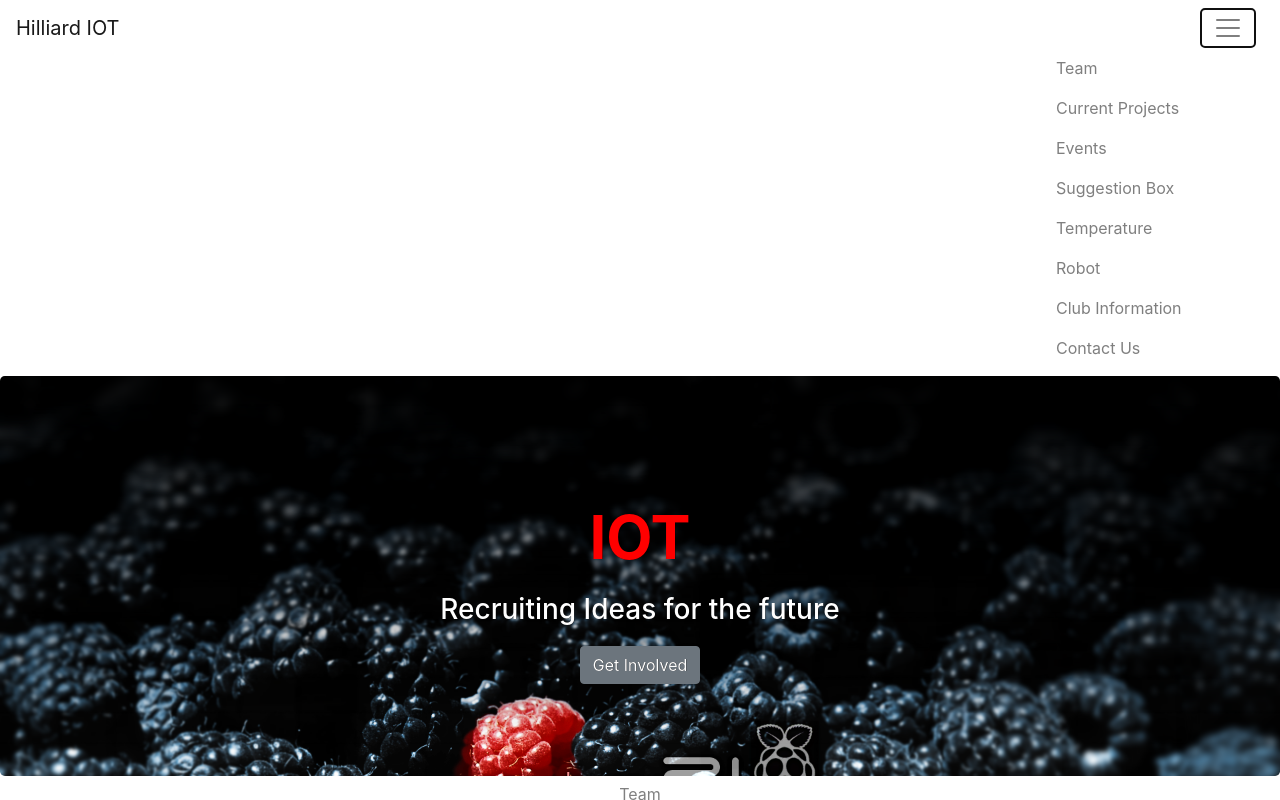
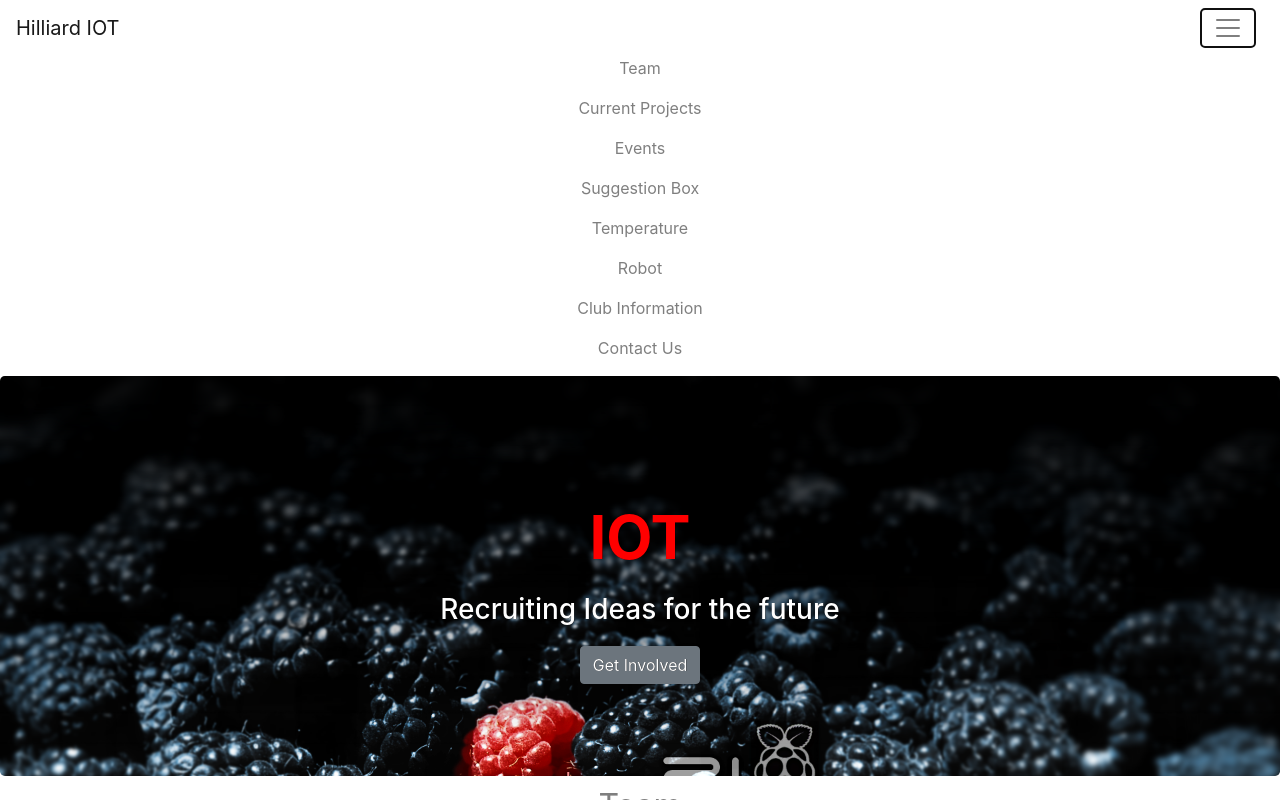
Before and after one commit to nphilli3/reactIOT, a React (Create React App) app: page / in a window 1280 px wide. Both pictures are taken after a click on the button 1228 px from the left and 28 px from the top of the page. Shown: the top 800 px of the page. Built offline with nearby package versions, Linux system fonts and the light colour scheme.

Commit message:
added some styling

```diff
--- a/src/App.js
+++ b/src/App.js
@@ -9,6 +9,7 @@ import Footer from './Components/footer'
 import MyCard from './Components/card'
 import Teambuilder from './Components/teambuilder'
 import Teamdropdown from './Components/teamdropdown'
+
 
 import './App.css'
 
--- a/src/Components/dropdown.js
+++ b/src/Components/dropdown.js
@@ -27,49 +27,41 @@ render(){
           <NavbarBrand href="/" className="mr-m2">Hilliard IOT</NavbarBrand>
           <NavbarToggler onClick={this.toggleNavbar} className="mr-2" />
           <Collapse isOpen={!this.state.collapsed} navbar>
-            <Nav navbar className="mr-m2 ">
-            <Col sm={{ size: 2, order: 0, offset: 10 }}>
-            <Row>
-              <NavItem>
+            <Nav navbar>
+
+              <NavItem id='navitem'>
                 <NavLink  href="">Team</NavLink>
               </NavItem>
-            </Row>
-            <Row>
-              <NavItem>
+
+
+              <NavItem id='navitem'>
                 <NavLink href="">Current Projects</NavLink>
               </NavItem>
-            </Row>
-            <Row>
-              <NavItem>
+
+              <NavItem id='navitem'>
                 <NavLink href="">Events</NavLink>
               </NavItem>
-            </Row>
-            <Row>
-              <NavItem>
+
+              <NavItem id='navitem'>
                 <NavLink href="">Suggestion Box</NavLink>
               </NavItem>
-            </Row>
-            <Row>
-              <NavItem>
+
+              <NavItem id='navitem'>
                 <NavLink href="">Temperature</NavLink>
               </NavItem>
-            </Row>
-            <Row>
-              <NavItem>
+
+              <NavItem id='navitem'>
                 <NavLink href="">Robot</NavLink>
               </NavItem>
-            </Row>
-            <Row>
-              <NavItem>
+
+              <NavItem id='navitem'>
                 <NavLink href="">Club Information</NavLink>
               </NavItem>
-            </Row>
-            <Row>
-              <NavItem>
+
+              <NavItem id='navitem'>
                 <NavLink href="">Contact Us</NavLink>
               </NavItem>
-            </Row>
-              </Col>
+
             </Nav>
           </Collapse>
         </Navbar>
--- a/src/Components/teamdropdown.js
+++ b/src/Components/teamdropdown.js
@@ -26,7 +26,7 @@ class Teamdropdown extends Component {
   render() {
     return (
       <div>
-        <Button color="primary" className="block" onClick={this.toggle}>Team</Button>
+        <Button id='teambutton' className="block" onClick={this.toggle}>Team</Button>
         <Collapse isOpen={this.state.collapse}>
           <div>
             <Row>
--- a/src/index.css
+++ b/src/index.css
@@ -128,6 +128,31 @@ section .row img {
   margin: 0 0 30px;
 }
 
+
+#navitem:hover{
+  background-color: #6c757d;
+
+}
+#teambutton{
+  font-size: 2rem;
+  color: rgba(0, 0, 0, 0.5);
+  background-color: #ffffff;
+  display: block;
+  border: none;
+
+}
+#teambutton:hover{
+
+  color: rgba(255, 255, 255, 0.5);
+  background-color: #6c757d;
+  display: block;
+  border: none;
+}
+#teambutton::after{
+  display: none;
+}
+
+
 footer {
   font-size: 12px;
   padding: 20px 0;
```
